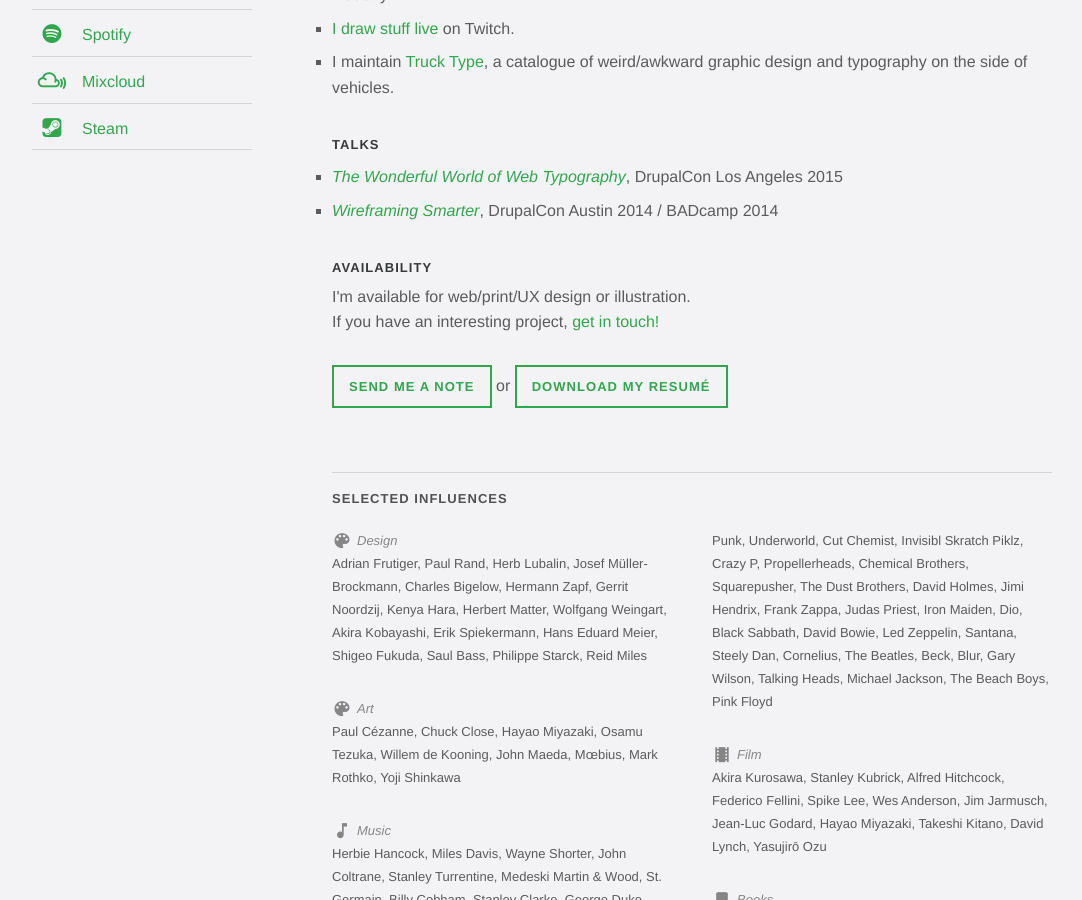
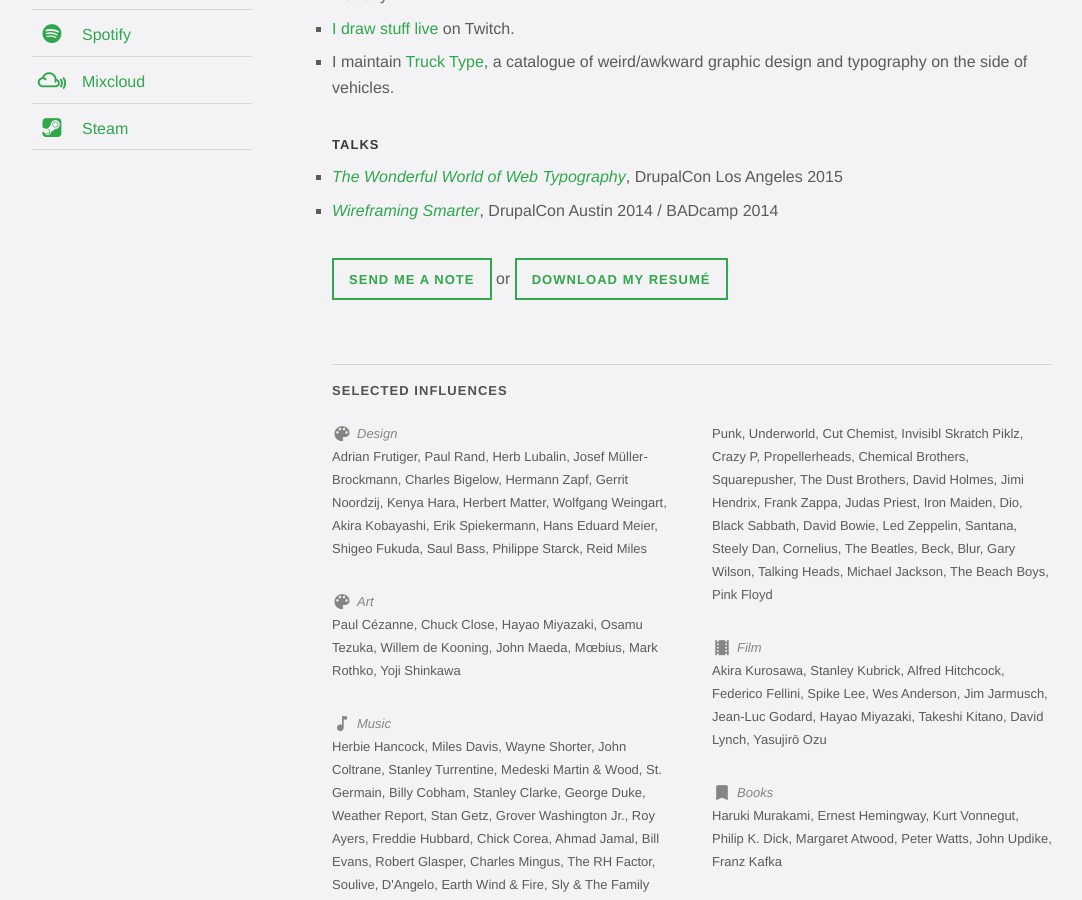
Before and after one commit to garretvoorhees/garretvoorhees.github.io, a Jekyll site: the page built from info/index.html, in a window 1280 px wide and 900 px high, scrolled down 557 px. Shown: the whole window, without its empty margins (98-1180 px from the left). Built offline with Jekyll 4.4.1, drawn with Linux system fonts in a browser that asks for light colours; some web fonts are replaced.

Commit message:
Removed availability

```diff
--- a/_includes/bio.html
+++ b/_includes/bio.html
@@ -18,8 +18,4 @@
 	<li><em><a target="_blank" href="http://www.slideshare.net/garretvoorhees/wireframing-smarter-badcamp-2014">Wireframing Smarter</a></em>, DrupalCon Austin 2014 / BADcamp 2014</li>
 </ul>
 
-<h4>Availability</h4>
-<p>I'm available for web/print/UX design or illustration.</br>
-If you have an interesting project, <a href="mailto:info@garretvoorhees.com">get in touch!</a></p>
-
 <p><a class="button" href="mailto:info@garretvoorhees.com">Send me a note</a> or <a class="button" href="The Resume of Garret Voorhees.pdf">download my resumé</a></p>
```
